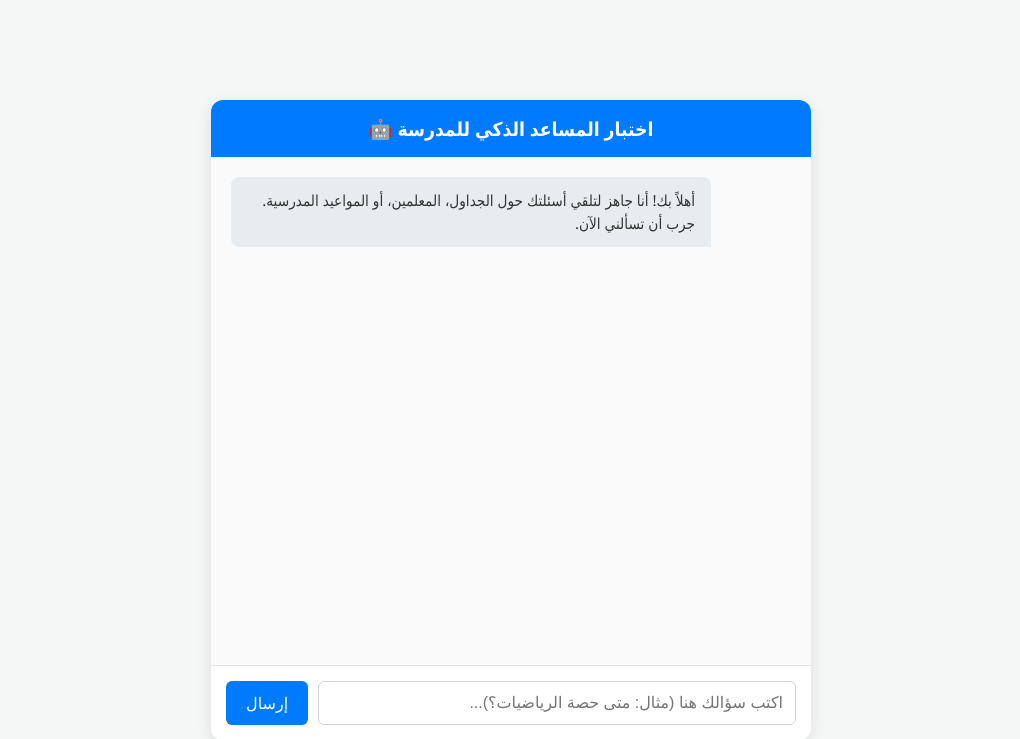
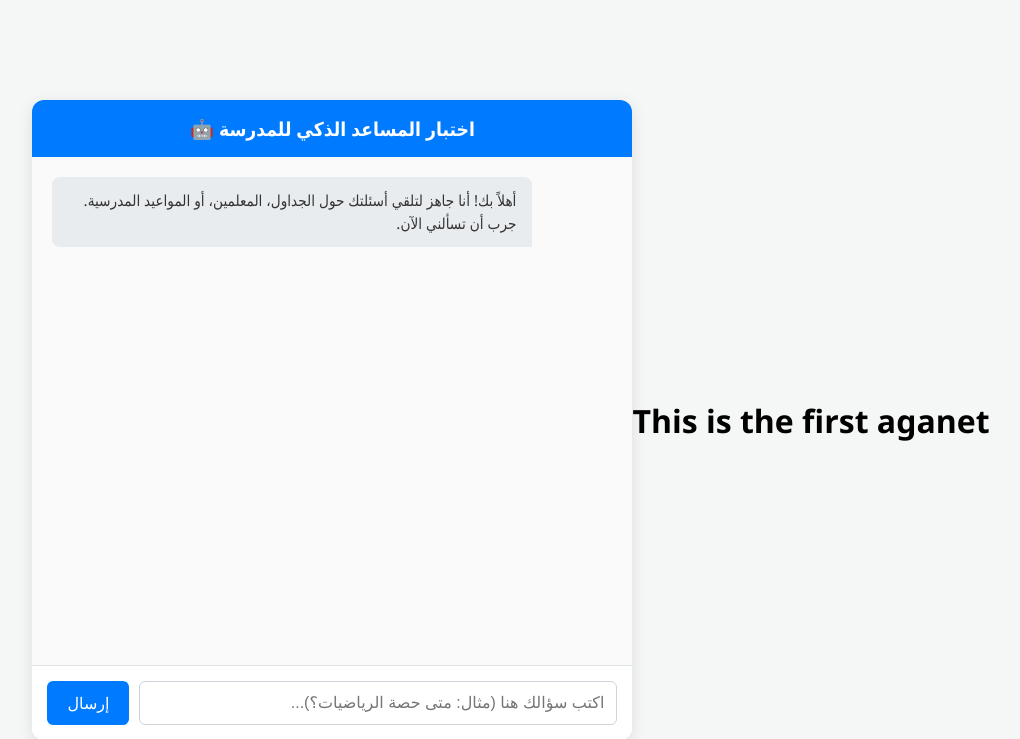
Before and after one commit to ayham-475/schoole-ai, a Django app: page / in a window 1280 px wide. Shown: the top 739 px of the page, without its empty margins (129-1149 px from the left). Run offline with Django 5.2, Linux system fonts and the light colour scheme.

Commit message:
add title h1 test

```diff
--- a/templates/index.html
+++ b/templates/index.html
@@ -1,6 +1,7 @@
 <!DOCTYPE html>
 <html lang="ar" dir="rtl">
 <head>
+
     <meta charset="UTF-8">
     <meta name="viewport" content="width=device-width, initial-scale=1.0">
     <title>اختبار نموذج المساعد المدرسي الذكي</title>
@@ -103,6 +104,7 @@
     </style>
 </head>
 <body>
+    <h1>This is the first aganet</h1>
 
     <div class="chat-container">
         <div class="chat-header">اختبار المساعد الذكي للمدرسة 🤖</div>
```
